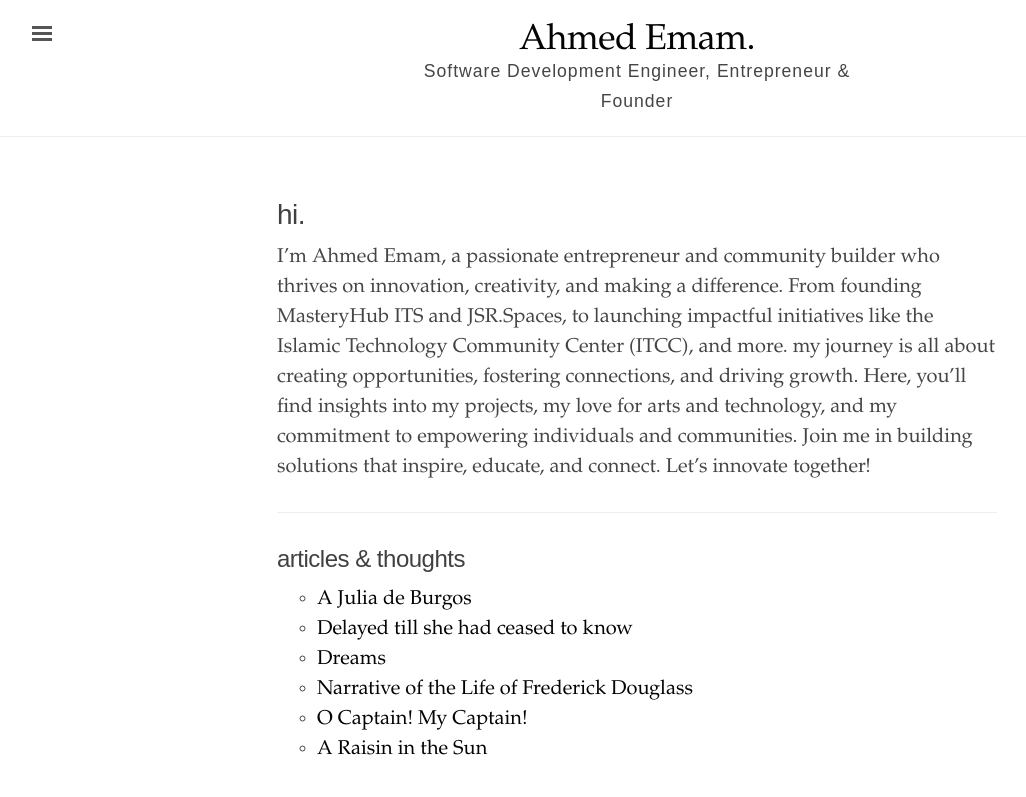
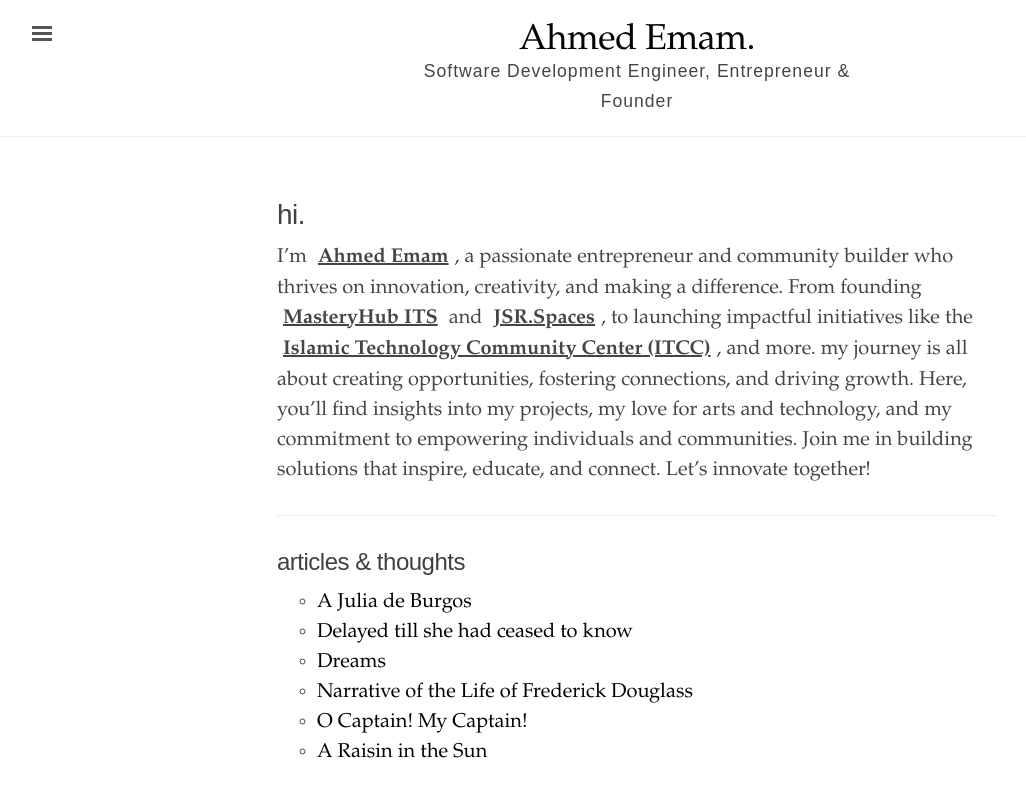
Before and after one commit to ahmedemam/ahmedemam.github.io, a Jekyll site: the page built from index.html, in a window 1280 px wide. Shown: the top 797 px of the page, without its empty margins (3-1029 px from the left). Built offline with Jekyll 4.4.1, drawn with Linux system fonts in a browser that asks for light colours.

Commit message:
into and marks

```diff
--- a/_sass/_ed.scss
+++ b/_sass/_ed.scss
@@ -552,44 +552,33 @@ div.narrative,
 div.toc {
   margin-bottom: 4rem;
 }
-span.black-mark:hover {
-  background-color: #000;
-  color: #fff;
+
+span.mark {
   padding: 0.1rem 0.2rem;
   margin: 0 0.1rem;
   font-weight: bold;
   text-decoration: underline;
-  transition: background-color 0.3s ease;
+}
+
+span.mark:hover {
+  color: #fff;
+  transition: background-color 0.5s ease;
+  cursor: pointer;
+}
+span.black-mark:hover {
+  background-color: #000;
 }
 
 span.red-mark:hover {
   background-color: rgb(214, 0, 0);
-  color: #fff;
-  padding: 0.1rem 0.2rem;
-  margin: 0 0.1rem;
-  font-weight: bold;
-  text-decoration: underline;
-  transition: background-color 0.3s ease;
 }
 
 span.blue-mark:hover {
   background-color: rgb(1, 1, 156);
-  color: #fff;
-  padding: 0.1rem 0.2rem;
-  margin: 0 0.1rem;
-  font-weight: bold;
-  text-decoration: underline;
-  transition: background-color 0.3s ease;
 }
 
 span.green-mark:hover {
   background-color: rgb(0, 155, 0);
-  color: #fff;
-  padding: 0.1rem 0.2rem;
-  margin: 0 0.1rem;
-  font-weight: bold;
-  text-decoration: underline;
-  transition: background-color 0.3s ease;
 }
 
 /*
--- a/index.html
+++ b/index.html
@@ -6,9 +6,9 @@ title: "Ahmed Emam."
   <h1>hi.</h1>
 
 <p>
-  I’m <span class="black-mark">Ahmed Emam</span>, a passionate entrepreneur and community builder who thrives on innovation,
-  creativity, and making a difference. From founding <span class="red-mark">MasteryHub ITS</span>  and <span class="blue-mark">JSR.Spaces</span>, to launching impactful initiatives like the
-  <span class="green-mark">Islamic Technology Community Center (ITCC)</span>, and more.
+  I’m <span class="mark black-mark">Ahmed Emam</span>, a passionate entrepreneur and community builder who thrives on innovation,
+  creativity, and making a difference. From founding <span class="mark red-mark">MasteryHub ITS</span>  and <span class="mark blue-mark">JSR.Spaces</span>, to launching impactful initiatives like the
+  <span class="mark green-mark">Islamic Technology Community Center (ITCC)</span>, and more.
   my journey is all about creating opportunities, fostering connections, and driving growth.
   Here, you’ll find insights into my projects, my love for arts and technology, and my commitment to empowering individuals and communities.
   Join me in building solutions that inspire, educate, and connect. Let’s innovate together!
```
